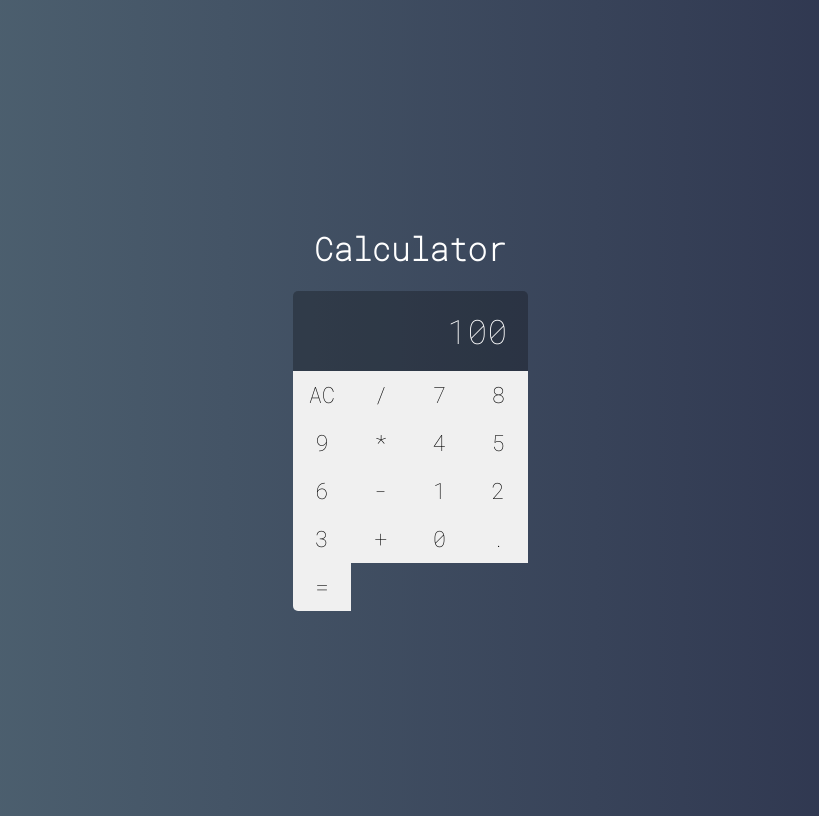
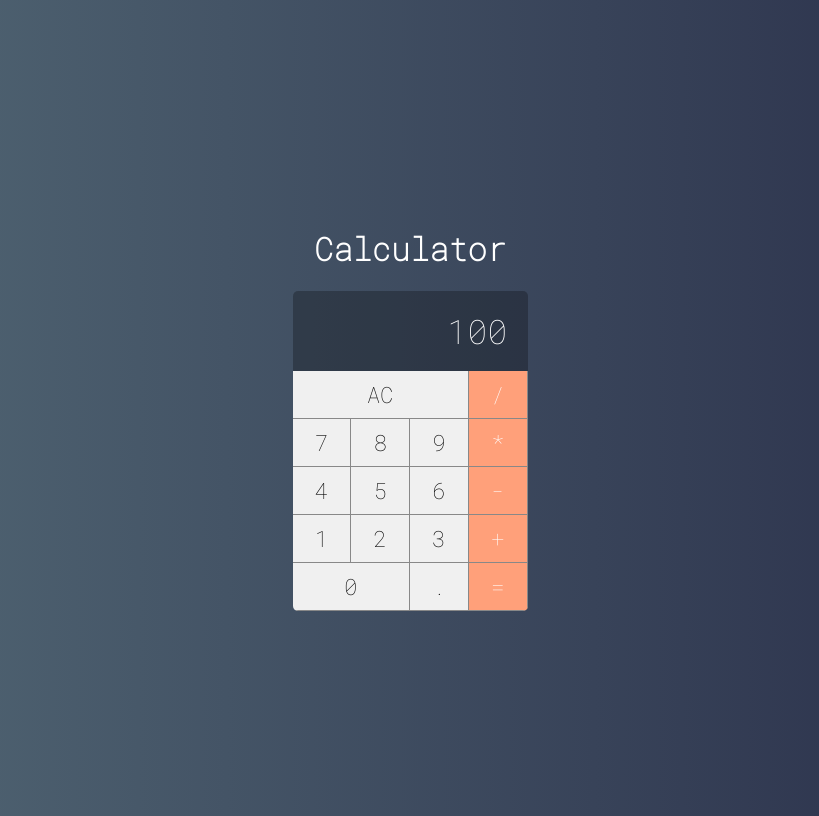
Before and after one commit to IagoCB/projeto-calculadora-react, a React (Create React App) app: page / in a window 1280 px wide. Shown: the whole page, without its empty margins (230-1049 px from the left). Built offline with nearby package versions, Linux system fonts and the light colour scheme.

Commit message:
:construction: Upgrade button

```diff
--- a/src/components/Button/Button.css
+++ b/src/components/Button/Button.css
@@ -7,7 +7,28 @@
     font-size: 1.4em;
     background-color: var(--bg-button);
     border: none;
-    border-right: var(--bg-button);
-    border-bottom: var(--bg-button);
+    border-right: var(--border-button);
+    border-bottom: var(--border-button);
     outline: none;
 }
+
+.button:active {
+    background-color: #ccc;
+}
+
+.button.double {
+    grid-column: span 2;
+}
+
+.button.triple {
+    grid-column: span 3;
+}
+
+.button.operation {
+    background-color: rgb(255, 160, 122);
+    color: #fff;
+}
+
+.button.operation:active {
+    background-color: #fa8c;
+}
--- a/src/components/Button/Button.jsx
+++ b/src/components/Button/Button.jsx
@@ -2,8 +2,17 @@
 import './Button.css'
 
 const Button = props => {
-    return(
-        <button className="button">{props.label}</button>
+    return (
+        <button
+        onClick={e => props.click(props.label)}
+        className={`
+            button
+            ${props.operation ? 'operation' : ''}
+            ${props.double ? 'double' : ''}
+            ${props.triple ? 'triple' : ''}
+        `}>
+            {props.label}
+        </button>
     )
 }
 
--- a/src/main/Calculator.jsx
+++ b/src/main/Calculator.jsx
@@ -4,27 +4,42 @@
 import Button from "../components/Button/Button";
 import Display from "../components/Display/Display";
 export default class Calculator extends Component {
+
+    clearMemory() {
+
+    }
+
+    setOperation() {
+
+    }
+
+    addDigit(number) {
+
+    }
+
     render() {
+        const addDigit = number => this.addDigit(number)
+        const setOperation = operation => this.setOperation(operation)
         return (
             <div className="calculator">
                 <Display value={100}/>
-                <Button label="AC"/>
-                <Button label="/"/>
-                <Button label="7"/>
-                <Button label="8"/>
-                <Button label="9"/>
-                <Button label="*"/>
-                <Button label="4"/>
-                <Button label="5"/>
-                <Button label="6"/>
-                <Button label="-"/>
-                <Button label="1"/>
-                <Button label="2"/>
-                <Button label="3"/>
-                <Button label="+"/>
-                <Button label="0"/>
-                <Button label="."/>
-                <Button label="="/>
+                <Button label="AC" click={() => this.clearMemory()} triple/>
+                <Button label="/" click={setOperation} operation/>
+                <Button label="7" click={addDigit}/>
+                <Button label="8" click={addDigit}/>
+                <Button label="9" click={addDigit}/>
+                <Button label="*" click={setOperation} operation/>
+                <Button label="4" click={addDigit}/>
+                <Button label="5" click={addDigit}/>
+                <Button label="6" click={addDigit}/>
+                <Button label="-" click={setOperation} operation/>
+                <Button label="1" click={addDigit}/>
+                <Button label="2" click={addDigit}/>
+                <Button label="3" click={addDigit}/>
+                <Button label="+" click={setOperation} operation/>
+                <Button label="0" click={addDigit} double/>
+                <Button label="." click={addDigit}/>
+                <Button label="=" click={setOperation} operation/>
             </div>
         )
     }
```
